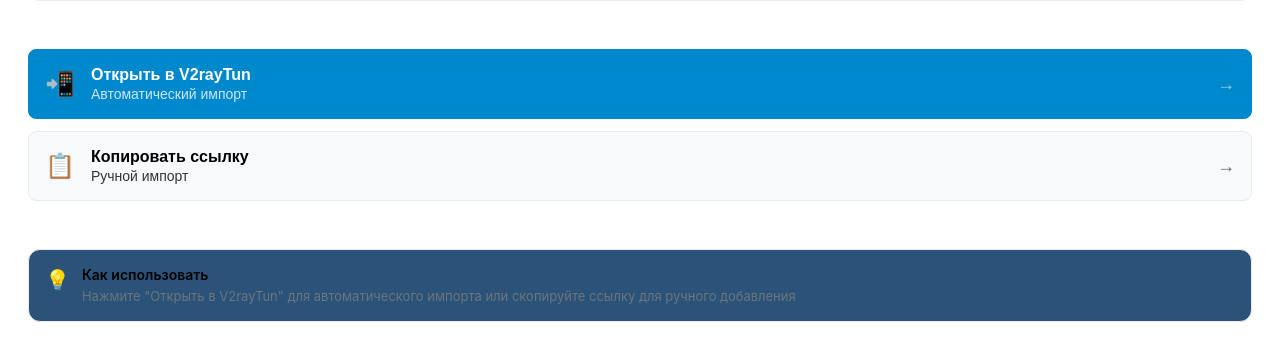
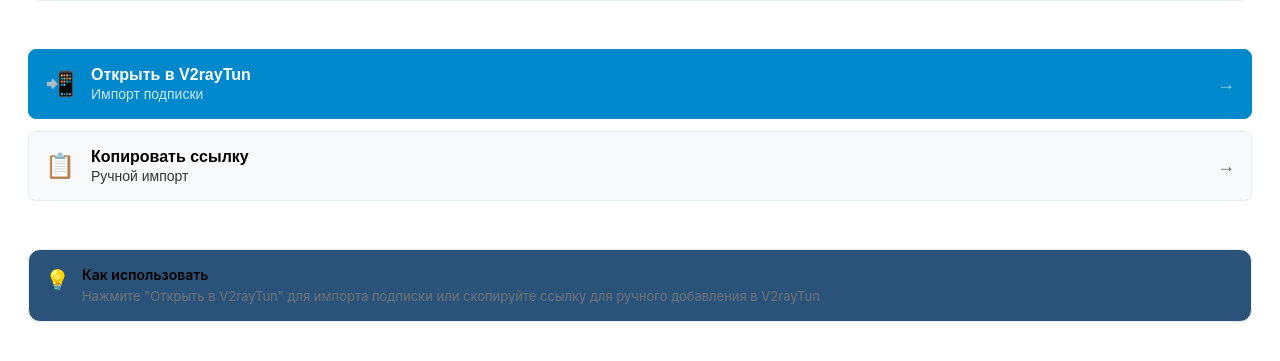
Before and after one commit to VoolFI71/zzz, a FastAPI app: page /subscription/1 in a window 1280 px wide. Shown: the part 326-687 px from the top of the page. Run offline with FastAPI, Linux system fonts and the light colour scheme; some libraries are stand-ins or nearby versions.

Commit message:
Update subscription.html

```diff
--- a/main/templates/subscription.html
+++ b/main/templates/subscription.html
@@ -602,7 +602,7 @@
           <div class="btn-icon">📲</div>
           <div class="btn-content">
             <div class="btn-title">Открыть в V2rayTun</div>
-            <div class="btn-subtitle">Автоматический импорт</div>
+            <div class="btn-subtitle">Импорт подписки</div>
           </div>
           <div class="btn-arrow">→</div>
         </button>
@@ -624,7 +624,7 @@
         <div class="help-icon">💡</div>
         <div class="help-content">
           <h4>Как использовать</h4>
-          <p>Нажмите "Открыть в V2rayTun" для автоматического импорта или скопируйте ссылку для ручного добавления</p>
+          <p>Нажмите "Открыть в V2rayTun" для импорта подписки или скопируйте ссылку для ручного добавления в V2rayTun</p>
         </div>
       </div>
     </div>
@@ -765,13 +765,16 @@
     openBtn.addEventListener('click', () => {
       const url = displayUrl || window.location.href;
 
-      // Пробуем открыть V2rayTun
-      const v2rayUrl = `v2raytun://import/${btoa(unescape(encodeURIComponent(url)))}`;
+      // Для V2rayTun используем прямую ссылку на подписку
+      const subscriptionUrl = url.includes('/subscription/') ? url : window.location.href;
+
+      // Используем только v2raytun://import/ схему
+      const v2rayUrl = `v2raytun://import/${btoa(unescape(encodeURIComponent(subscriptionUrl)))}`;
       window.open(v2rayUrl, '_blank');
 
-      // Копируем ссылку в буфер
-      navigator.clipboard.writeText(url).then(() => {
-        showToast('Ссылка скопирована', 'success');
+      // Копируем ссылку на подписку в буфер
+      navigator.clipboard.writeText(subscriptionUrl).then(() => {
+        showToast('Ссылка на подписку скопирована', 'success');
       }).catch(() => {
         showToast('Скопируйте ссылку вручную', 'warning');
       });
```
